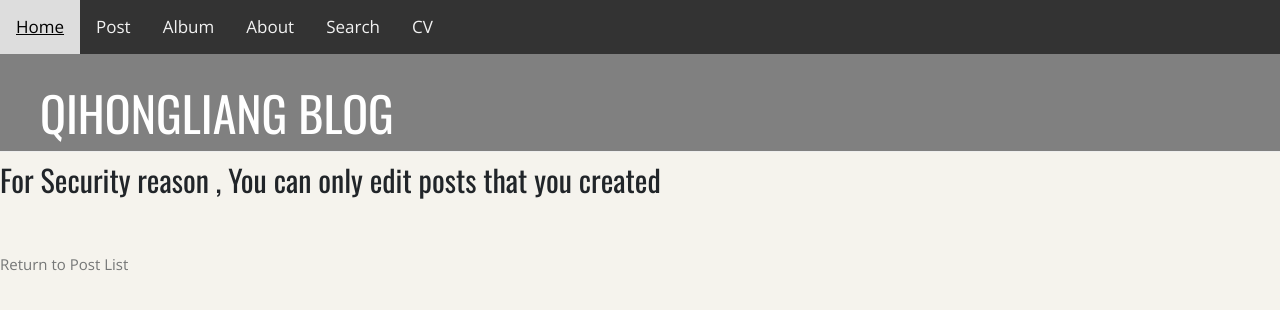
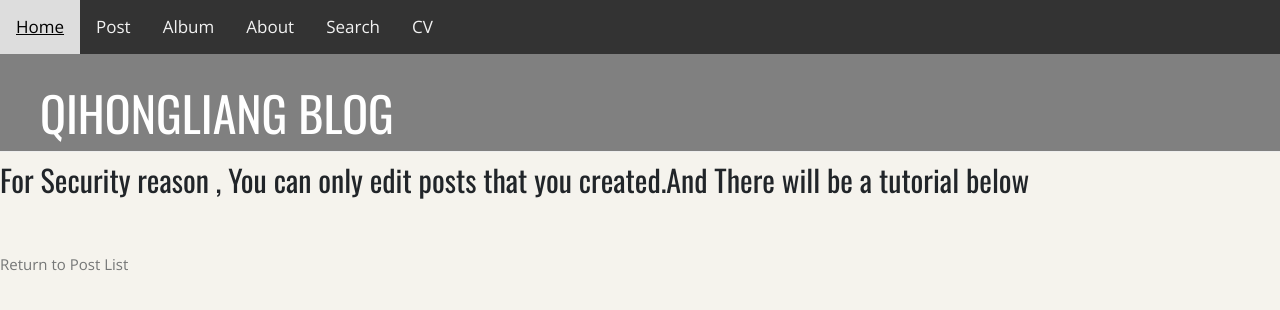
Before and after one commit to nekenzon/my-first-web, a Django app: page /error in a window 1280 px wide. Shown: the top 310 px of the page. Run offline with Django 3.2, Linux system fonts and the light colour scheme; some libraries are stand-ins or nearby versions.

Commit message:
same commit with a small change

```diff
--- a/blog/templates/blog/error.html
+++ b/blog/templates/blog/error.html
@@ -2,7 +2,7 @@
 
 {% block content %}
 <body>
-<h2>For Security reason , You can only edit posts that you created</h2>
+<h2>For Security reason , You can only edit posts that you created.And There will be a tutorial below</h2>
 <br>
 <a class="container w3-opacity" href="{%url 'post_list'%}">Return to Post List</a>
 </body>
```
